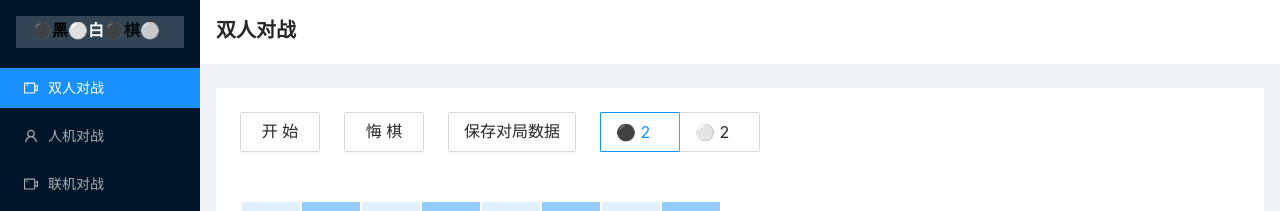
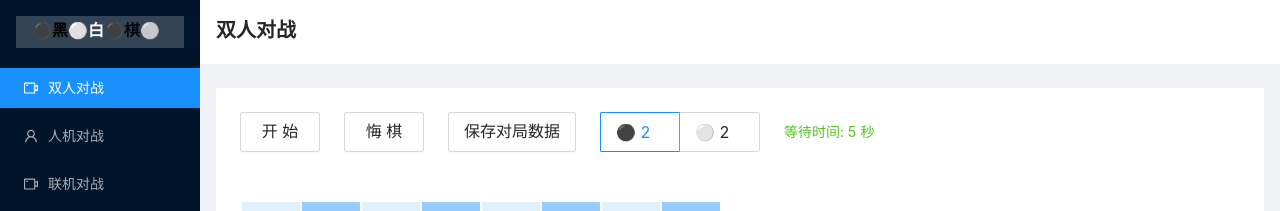
Before and after one commit to OrangeX4/Reversi, a React (Create React App) app: page / in a window 1280 px wide. Shown: the top 211 px of the page. Built offline with nearby package versions, Linux system fonts and the light colour scheme; no server answers.

Commit message:
Add counter

```diff
--- a/src/component/aiAiGame.tsx
+++ b/src/component/aiAiGame.tsx
@@ -19,6 +19,7 @@ interface PythonAI {
 }
 
 function AiAiGame() {
+
 
     // 初始化 AI
     const [aiMapForPython, setAiMapForPython] = useState([] as PythonAI[])
@@ -46,6 +47,20 @@ function AiAiGame() {
     const [currentPiece, setCurrentPiece] = useState(1)
 
     const [board, setBoard] = useState(initBoard)
+
+    // 计时器
+    const [timeCount, setTimeCount] = useState(0)
+    useEffect(() => {
+        const timer = setInterval(() => {
+            setTimeCount(c => c + 1)
+        }, 1000)
+        return () => clearInterval(timer)
+        // eslint-disable-next-line react-hooks/exhaustive-deps
+    }, [])
+    // 棋盘更新时更新计数
+    useEffect(() => {
+        setTimeCount(0)
+    }, [board])
 
     function emitMessageForAi() {
         // 应用 AI 算法
@@ -182,6 +197,8 @@ function AiAiGame() {
                         } else {
                             return <Text type="success">{(black > white) ? '黑' : '白'}棋胜利!</Text>
                         }
+                    } else {
+                        return <Text type="success">等待时间: {timeCount} 秒</Text>
                     }
                 })()}
             </Space>
--- a/src/component/playerAiGame.tsx
+++ b/src/component/playerAiGame.tsx
@@ -50,6 +50,20 @@ function PlayerAiGame() {
     const [endCount, setEndCount] = useState(0)
 
     const [board, setBoard] = useState(initBoard)
+
+    // 计时器
+    const [timeCount, setTimeCount] = useState(0)
+    useEffect(() => {
+        const timer = setInterval(() => {
+            setTimeCount(c => c + 1)
+        }, 1000)
+        return () => clearInterval(timer)
+        // eslint-disable-next-line react-hooks/exhaustive-deps
+    }, [])
+    // 棋盘更新时更新计数
+    useEffect(() => {
+        setTimeCount(0)
+    }, [board])
 
     function emitMessageForAi(prompt?: PromptDict) {
         if (!prompt) {
@@ -279,6 +293,9 @@ function PlayerAiGame() {
                     <Radio.Button value="white" style={{ minWidth: 80 }}>{`⚪ ${countPiece(board, 2)}`}</Radio.Button>
                 </Radio.Group>
                 {isAiRunning ? <Text type="secondary">AI 运算中...</Text> : null}
+            </Space>
+            <br />
+            <br />
             {(() => {
                 if (endCount >= 2) {
                     const black = countPiece(board, 1)
@@ -288,9 +305,10 @@ function PlayerAiGame() {
                     } else {
                         return <Text type="success">{(black > white && playerPiece === 1) || (black < white && playerPiece === 2) ? '玩家' : 'AI '}胜利!</Text>
                     }
+                } else {
+                    return <Text type="success">等待时间: {timeCount} 秒</Text>
                 }
             })()}
-            </Space>
             <br />
             <br />
             <Paragraph>
--- a/src/component/playersGame.tsx
+++ b/src/component/playersGame.tsx
@@ -17,6 +17,20 @@ function PlayersGame() {
     const [endCount, setEndCount] = useState(0)
 
     const [board, setBoard] = useState(initBoard)
+
+    // 计时器
+    const [timeCount, setTimeCount] = useState(0)
+    useEffect(() => {
+        const timer = setInterval(() => {
+            setTimeCount(c => c + 1)
+        }, 1000)
+        return () => clearInterval(timer)
+        // eslint-disable-next-line react-hooks/exhaustive-deps
+    }, [])
+    // 棋盘更新时更新计数
+    useEffect(() => {
+        setTimeCount(0)
+    }, [board])
 
     function restart() {
         history = []
@@ -94,6 +108,8 @@ function PlayersGame() {
                         } else {
                             return <Text type="success">{black > white ? '黑' : '白'}棋胜利!</Text>
                         }
+                    } else {
+                        return <Text type="success">等待时间: {timeCount} 秒</Text>
                     }
                 })()}
             </Space>
--- a/src/component/room.tsx
+++ b/src/component/room.tsx
@@ -233,6 +233,20 @@ function Room() {
     const [endCount, setEndCount] = useState(0)
 
     const [board, setBoard] = useState(initBoard)
+
+    // 计时器
+    const [timeCount, setTimeCount] = useState(0)
+    useEffect(() => {
+        const timer = setInterval(() => {
+            setTimeCount(c => c + 1)
+        }, 1000)
+        return () => clearInterval(timer)
+        // eslint-disable-next-line react-hooks/exhaustive-deps
+    }, [])
+    // 棋盘更新时更新计数
+    useEffect(() => {
+        setTimeCount(0)
+    }, [board])
 
     function emitMessageForRival(prompt?: PromptDict) {
         if (!prompt) {
@@ -502,6 +516,8 @@ function Room() {
                             } else {
                                 return <Text type="success">{(black > white && playerPiece === 1) || (black < white && playerPiece === 2) ? '玩家' : '对手'}胜利!</Text>
                             }
+                        } else {
+                            return <Text type="success">等待时间: {timeCount} 秒</Text>
                         }
                     })()}
                 </Space>
```
Lines whose indentation alone changed are shown as unchanged.
